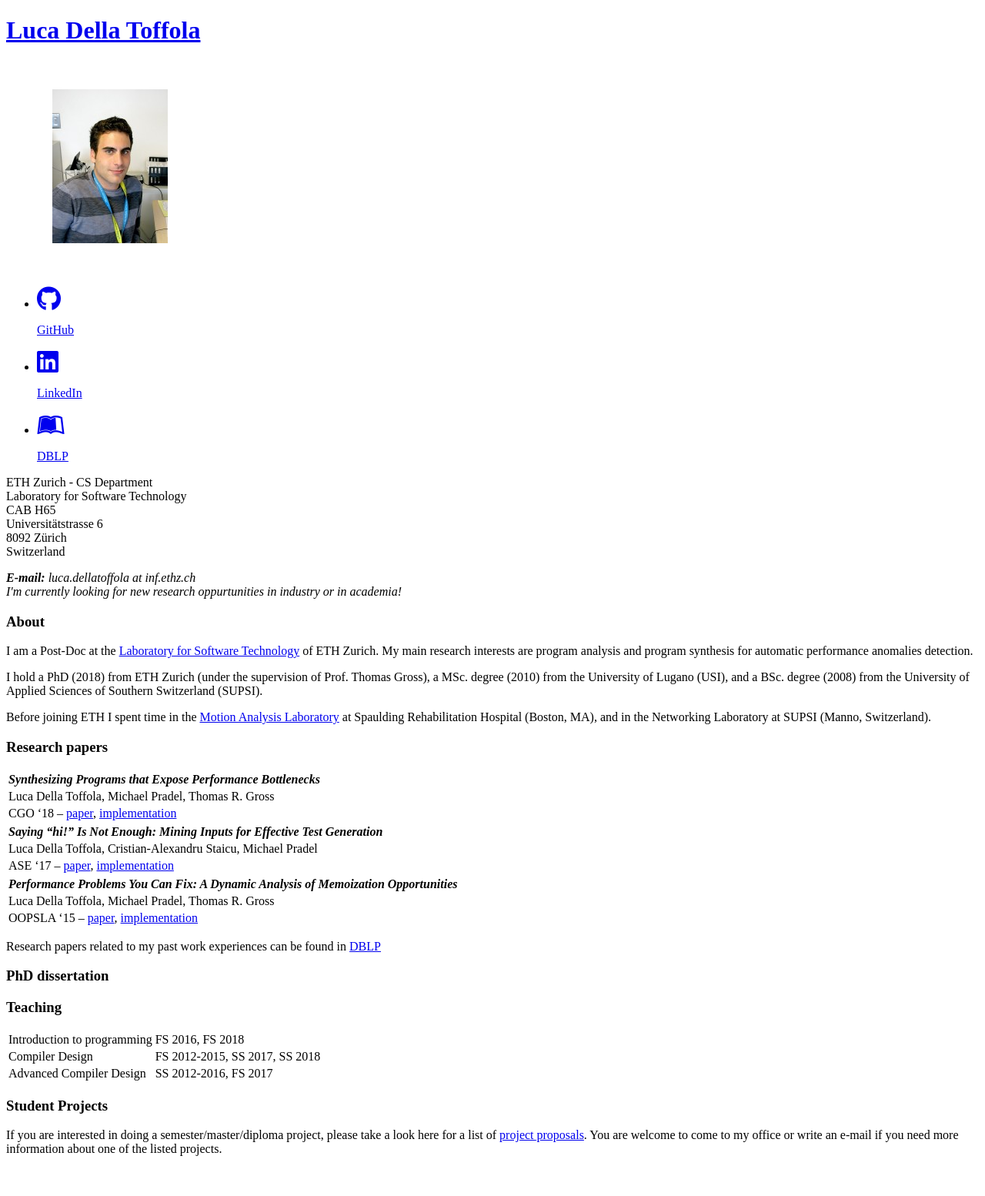
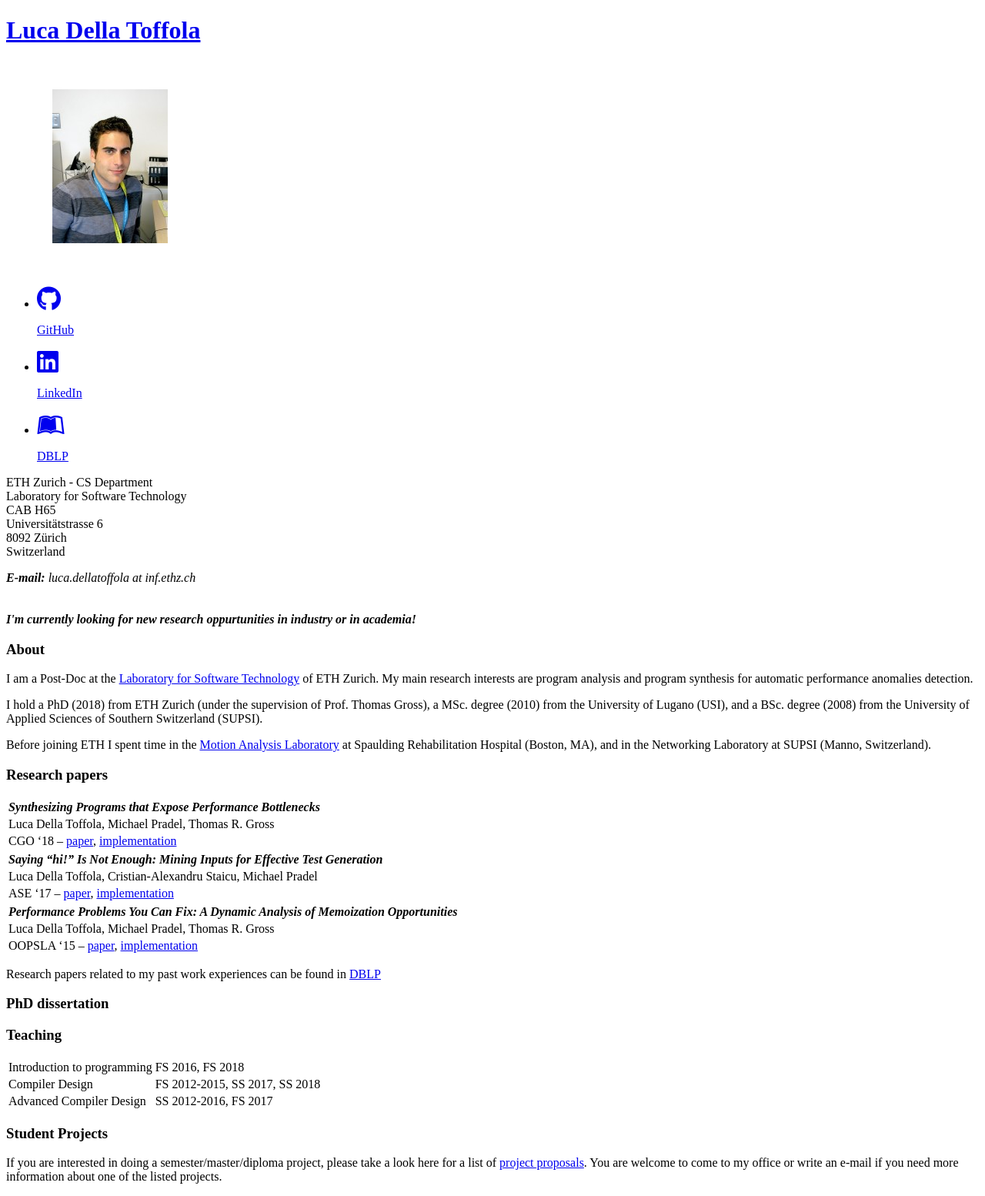
Before and after one commit to lucadt/lucadt.github.io, a Jekyll site: the page built from index.md, in a window 1280 px wide. Shown: the whole page at 77% size. Built offline with Jekyll 4.4.1, drawn with Linux system fonts in a browser that asks for light colours; nearby versions of some CDN libraries; a style sheet for code colours, icons or effects is not loaded; the repository's description, which GitHub fills in, is left out; our own code applies the rules of GitHub Pages for plain Markdown files; before the commit the page ends 1518 px from its top, so only the background shows below that.

```diff
--- a/_includes/contact.html
+++ b/_includes/contact.html
@@ -19,5 +19,7 @@
       Switzerland<br>
    </p>
    <i><strong>E-mail:</strong> luca.dellatoffola at inf.ethz.ch<br></i>
-   <i>I'm currently looking for new research oppurtunities in industry or in academia!</i>
+    <br>
+    <br>
+    <b><i>I'm currently looking for new research oppurtunities in industry or in academia!</i></b>
 </div>
```
